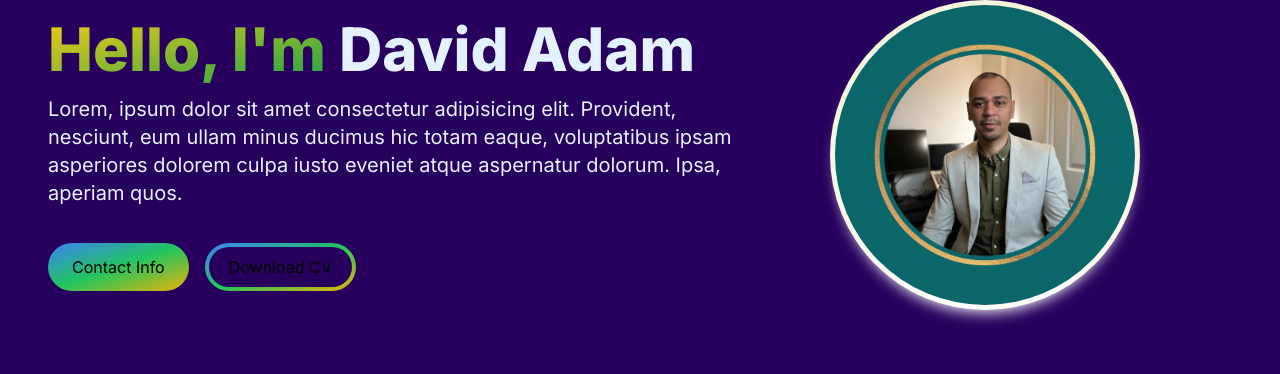
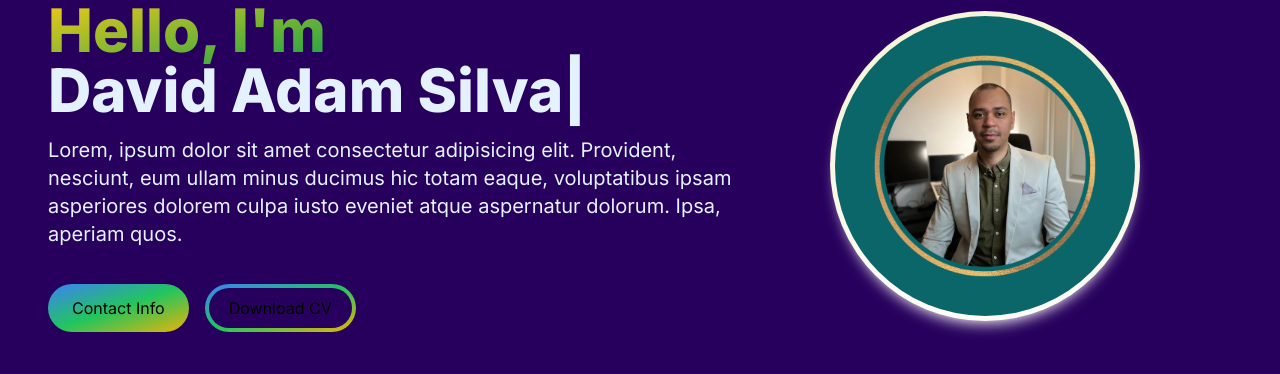
Before and after one commit to DavidAdam1323/my_portfolio_project, a Next.js app: page / in a window 1280 px wide. Shown: the top 374 px of the page. Built offline with nearby package versions, Linux system fonts and the light colour scheme.

Commit message:
react-type-animation installed and added and h1 tag on HeroSection component

```diff
--- a/src/app/components/HeroSection.jsx
+++ b/src/app/components/HeroSection.jsx
@@ -1,5 +1,7 @@
+"use client";
 import React from "react";
 import Image from "next/image";
+import { TypeAnimation } from "react-type-animation";
 
 const HeroSection = () => {
   return (
@@ -10,7 +12,20 @@
             <span className="text-transparent bg-clip-text bg-gradient-to-br from-yellow-400 to-green-600 ">
               Hello, I'm{" "}
             </span>
-            David Adam
+            <br />
+            <TypeAnimation
+              sequence={[
+                "David Adam Silva",
+                5000, // wait 5s before replacing "David Adam Silva with next line"
+                "Full-Stack Software Developer",
+                5000,
+                "UX/UI Designer",
+                5000,
+              ]}
+              wrapper="span"
+              speed={50}
+              repeat={Infinity}
+            />
           </h1>
           <p className="text-[#E4F1FF] text-base sm:text-lg mb-6 lg:text-xl">
             Lorem, ipsum dolor sit amet consectetur adipisicing elit. Provident,
```
Also changed, not shown: package.json (+5 -4 lines), 1 other file (tests, documents, lock files or other folders).
